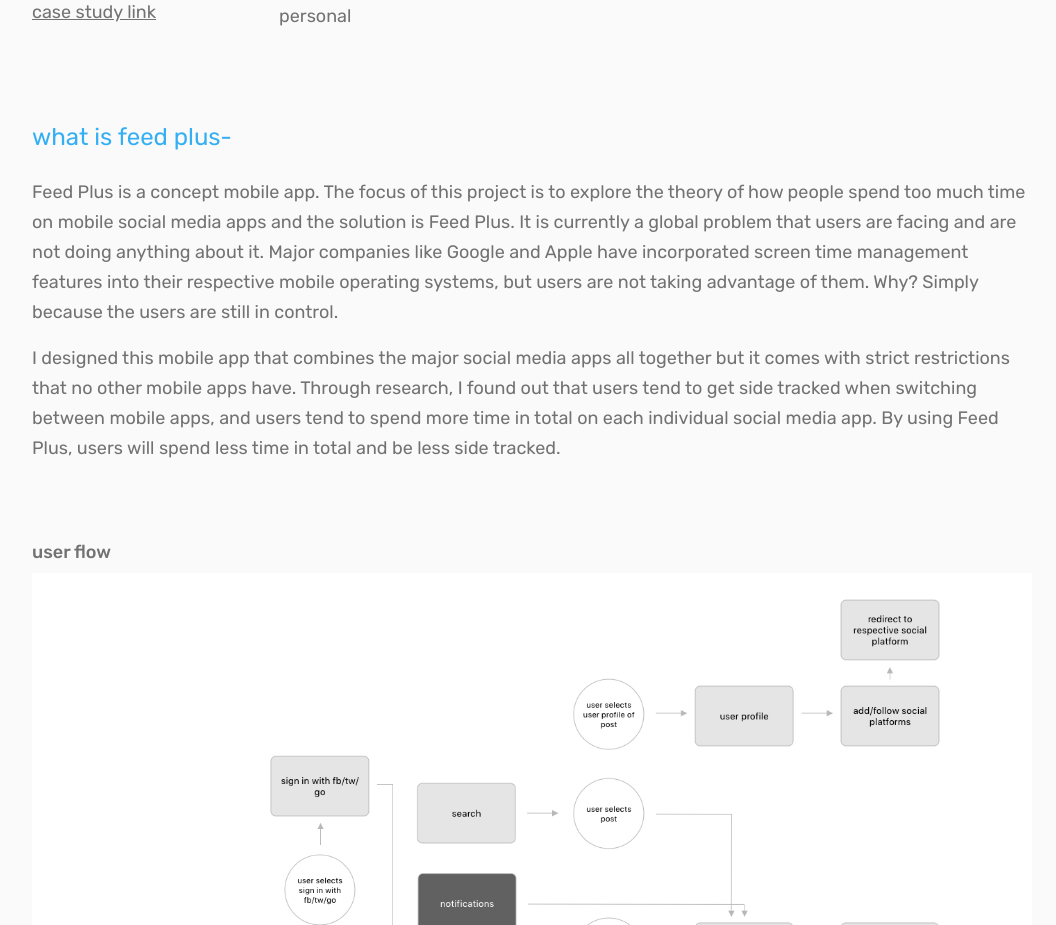
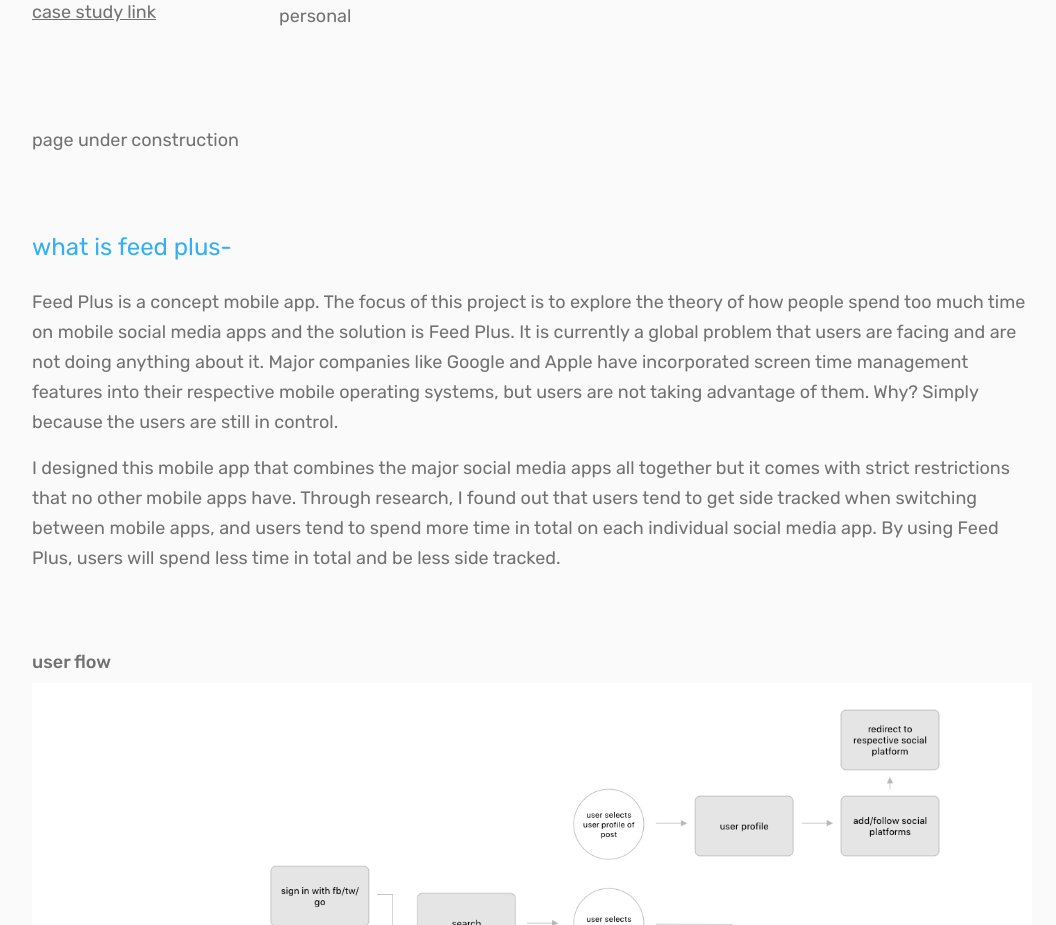
Before and after one commit to fyeung21/edison-web, a React (Create React App) app: page /work/feedplus in a window 1280 px wide. Shown: the part 1300-2225 px from the top of the page, without its empty margins (108-1164 px from the left). Built offline with nearby package versions, Linux system fonts and the light colour scheme.

Commit message:
Add page under construction for feedplus

```diff
--- a/src/pages/caseStudies/feedplus.js
+++ b/src/pages/caseStudies/feedplus.js
@@ -24,6 +24,11 @@ const Feedplus = () => {
             />
 
             <Container>
+                <Description>
+                    page under construction
+                </Description>
+                <Spacer />
+
                 <Heading>what is feed plus-</Heading>
                 <Description>
                     Feed Plus is a concept mobile app. The focus of this project is to explore the theory of how people spend too much time on mobile social media apps and the solution is Feed Plus. It is currently a global problem that users are facing and are not doing anything about it. Major companies like Google and Apple have incorporated screen time management features into their respective mobile operating systems, but users are not taking advantage of them. Why? Simply because the users are still in control.
```
